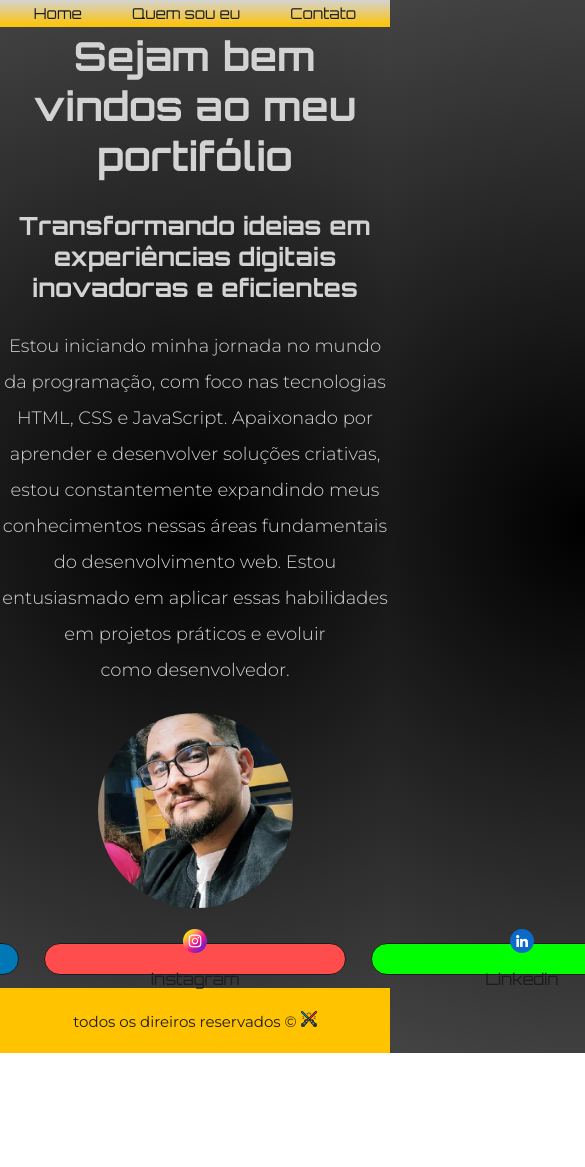
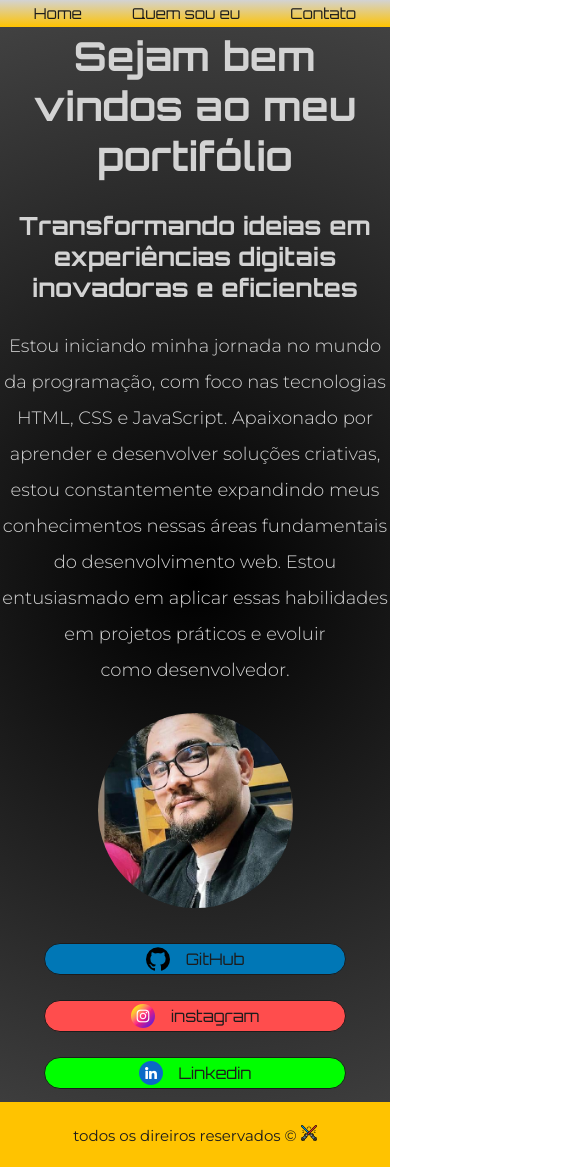
Before and after one commit to JoRicci/meu_primeiro_portifolio, a plain HTML site: page index.html in a window 390 px wide. Shown: the top 1167 px of the page, 585 px wide, since content can reach past the window. Before the commit the page ends 1053 px from the top, so only its background shows below. Drawn offline with Linux system fonts and the light colour scheme.

Commit message:
refactor:change class names to english

```diff
--- a/style.css
+++ b/style.css
@@ -177,7 +177,7 @@ html, body{
 }
 
 @media (max-width:1200px ) {
-    .contact-link{
+    .contact-links-section{
         flex-direction: column;
     }
     .navbar__link{
```
